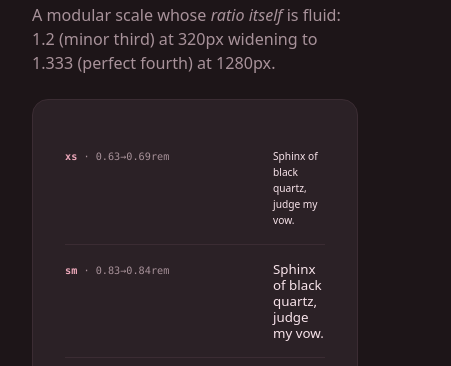
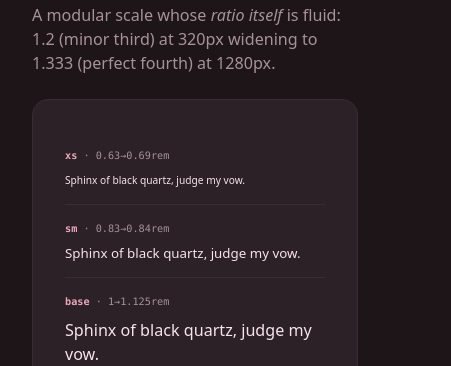
Before and after one commit to Celine1337/rhythm, a website: page index.html in a window 390 px wide. Shown: the part 478-844 px from the top of the page, 451 px wide, since content can reach past the window. Drawn offline with nearby package versions, Linux system fonts and the light colour scheme; files that its build step writes are made by us from their sources.

Commit message:
Demo: stack type-scale specimens below 40rem so narrow screens stay readable

```diff
--- a/index.html
+++ b/index.html
@@ -19,6 +19,10 @@
   .specimen:last-child { border-block-end: 0; }
   .tag { flex: 0 0 11rem; font-family: ui-monospace, Menlo, Consolas, monospace; font-size: var(--rhythm-fs-xs); line-height: var(--rhythm-leading-xs); color: var(--muted); }
   .tag b { color: var(--accent); font-weight: 600; }
+  @media (max-width: 40rem) {
+    .specimen { flex-direction: column; align-items: flex-start; gap: var(--rhythm-space-1); }
+    .tag { flex: none; }
+  }
   .swatches { display: flex; align-items: flex-end; gap: var(--rhythm-space-3); flex-wrap: wrap; }
   .swatch { text-align: center; }
   .swatch i { display: block; width: 2.5rem; margin-inline: auto; background: var(--accent); border-radius: 0.25rem; }
```
